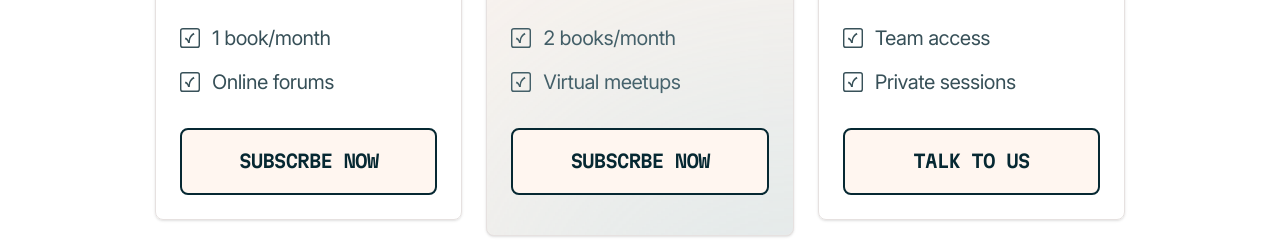
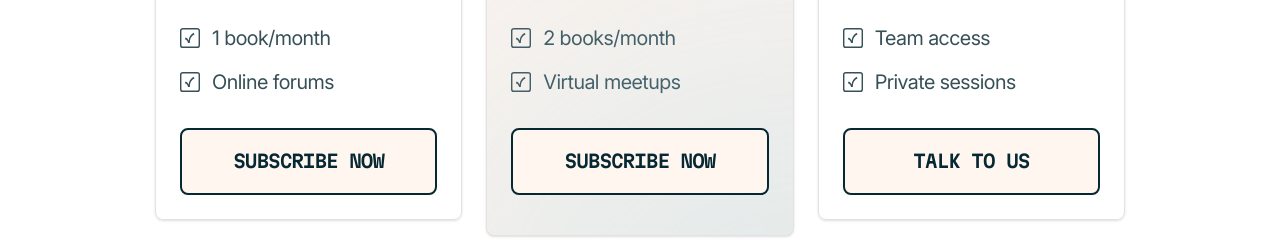
Before and after one commit to Cruse180795/Tech-Book-club-Landing-Page, a React (Vite) app: page / in a window 1280 px wide. Shown: the part 3020-3265 px from the top of the page. Built offline with nearby package versions, Linux system fonts and the light colour scheme.

Commit message:
fix: corrected spelling mistake on button labels

```diff
--- a/src/components/sections/MembershipOptions.tsx
+++ b/src/components/sections/MembershipOptions.tsx
@@ -29,7 +29,7 @@ export default function MembershipOptions() {
             <MembershipCardFeatures features={["1 book/month", "Online forums"]} />
 
             {/** Does Nothing */}
-            <MembershipCardButton label="Subscrbe now" />
+            <MembershipCardButton label="Subscribe now" />
           </div>
         </div>
 
@@ -52,7 +52,7 @@ export default function MembershipOptions() {
             <MembershipCardFeatures features={["2 books/month", "Virtual meetups"]} />
 
             {/** Does Nothing */}
-            <MembershipCardButton label="Subscrbe now" className="relative z-10" />
+            <MembershipCardButton label="Subscribe now" className="relative z-10" />
           </div>
         </div>
 
```
